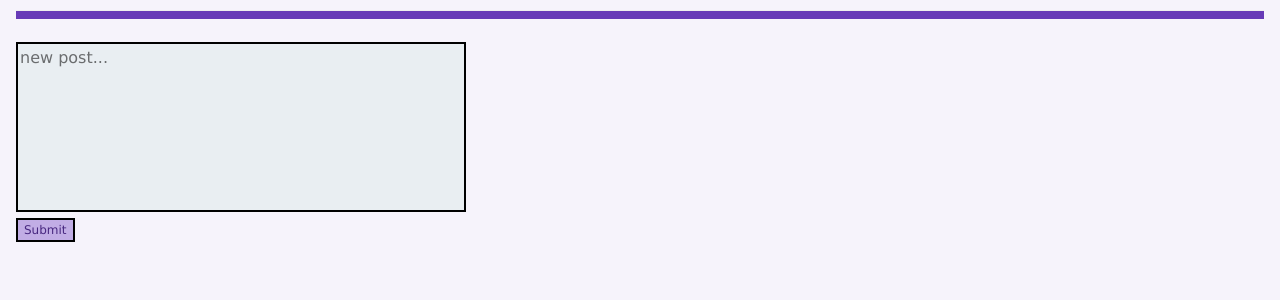
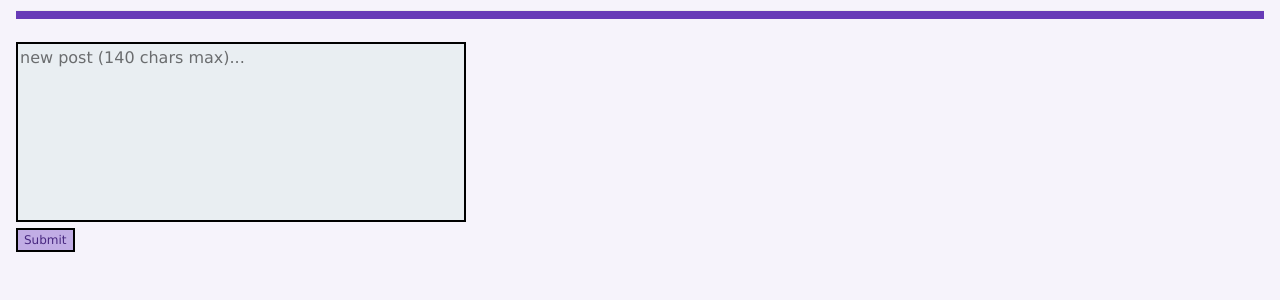
Before and after one commit to sfraser-dev/web-python-flask-microblog, a Flask app: page / in a window 1280 px wide. Shown: the part 78-378 px from the top of the page. Run offline with Flask 3, Linux system fonts and the light colour scheme; data that the repository does not hold is empty.

Commit message:
more media query breakpoints for better responsiveness.

```diff
--- a/static/css/style.css
+++ b/static/css/style.css
@@ -26,7 +26,8 @@
 
 .blog-post-textarea  {
   width: 100%;
-  height: 220px;
+  /* mobile first design for 340px width resolution */
+  height: 240px;
   box-sizing: border-box;
   border: 2px solid var(--my-border-color);
   background-color: #e9eef2;
@@ -60,9 +61,15 @@
 
 /* quite a few media queries for nice textarea
 size  to hold 140 characters max */
-@media only screen and (min-width: 451px) {
+@media only screen and (min-width: 401px) {
   .blog-post-textarea  {
-    height: 140px;
+    height: 200px;
+  }
+}
+
+@media only screen and (min-width: 501px) {
+  .blog-post-textarea  {
+    height: 160px;
   }
 }
 
@@ -83,15 +90,21 @@ size  to hold 140 characters max */
   }
 }
 
-@media only screen and (min-width: 751px) {
+@media only screen and (min-width: 701px) {
   .blog-post-textarea  {
-    height: 210px;
+    height: 220px;
+  }
+}
+
+@media only screen and (min-width: 801px) {
+  .blog-post-textarea  {
+    height: 200px;
   }
 }
 
 @media only screen and (min-width: 901px) {
   .blog-post-textarea  {
-    height: 170px;
+    height: 180px;
   }
 }
 
@@ -109,7 +122,7 @@ size  to hold 140 characters max */
   }
   /* after w3css large, fix the textarea size */
   .blog-post-textarea  {
-    height: 170px;
+    height: 180px;
     width: 450px;
   }
 }
--- a/templates/home.html
+++ b/templates/home.html
@@ -31,7 +31,7 @@
     <section class="w3-col l6 m6">
       <form method="POST" id="blog">
         <p>
-          <textarea id="entry" class="blog-post-textarea" name="content" maxlength="140" placeholder="new post..."></textarea>
+          <textarea id="entry" class="blog-post-textarea" name="content" maxlength="140" placeholder="new post (140 chars max)..."></textarea>
           <br>
           <button type="submit" class="submit-button" name="BlogButtons"
             value="submit">Submit</button>
```
